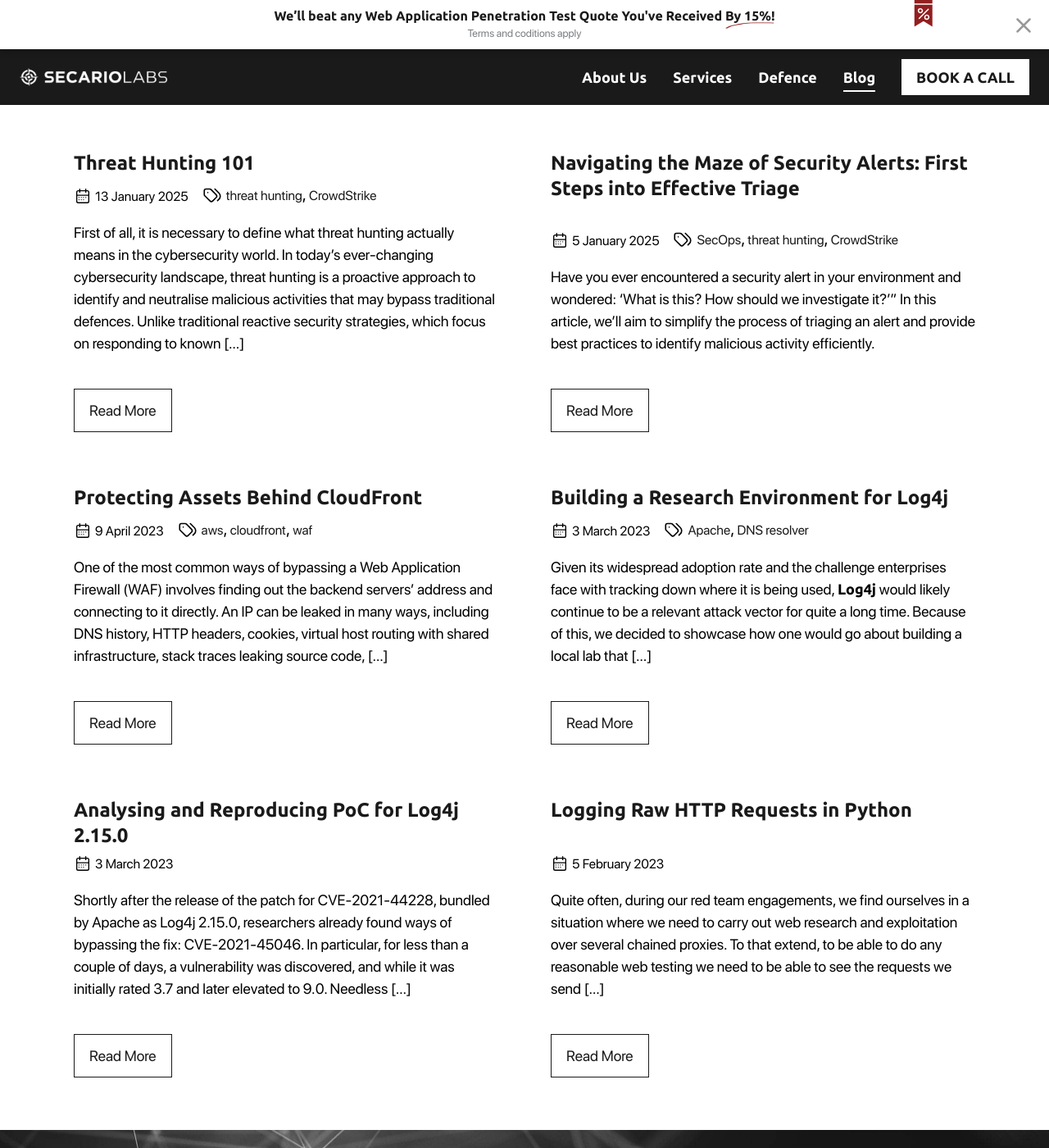
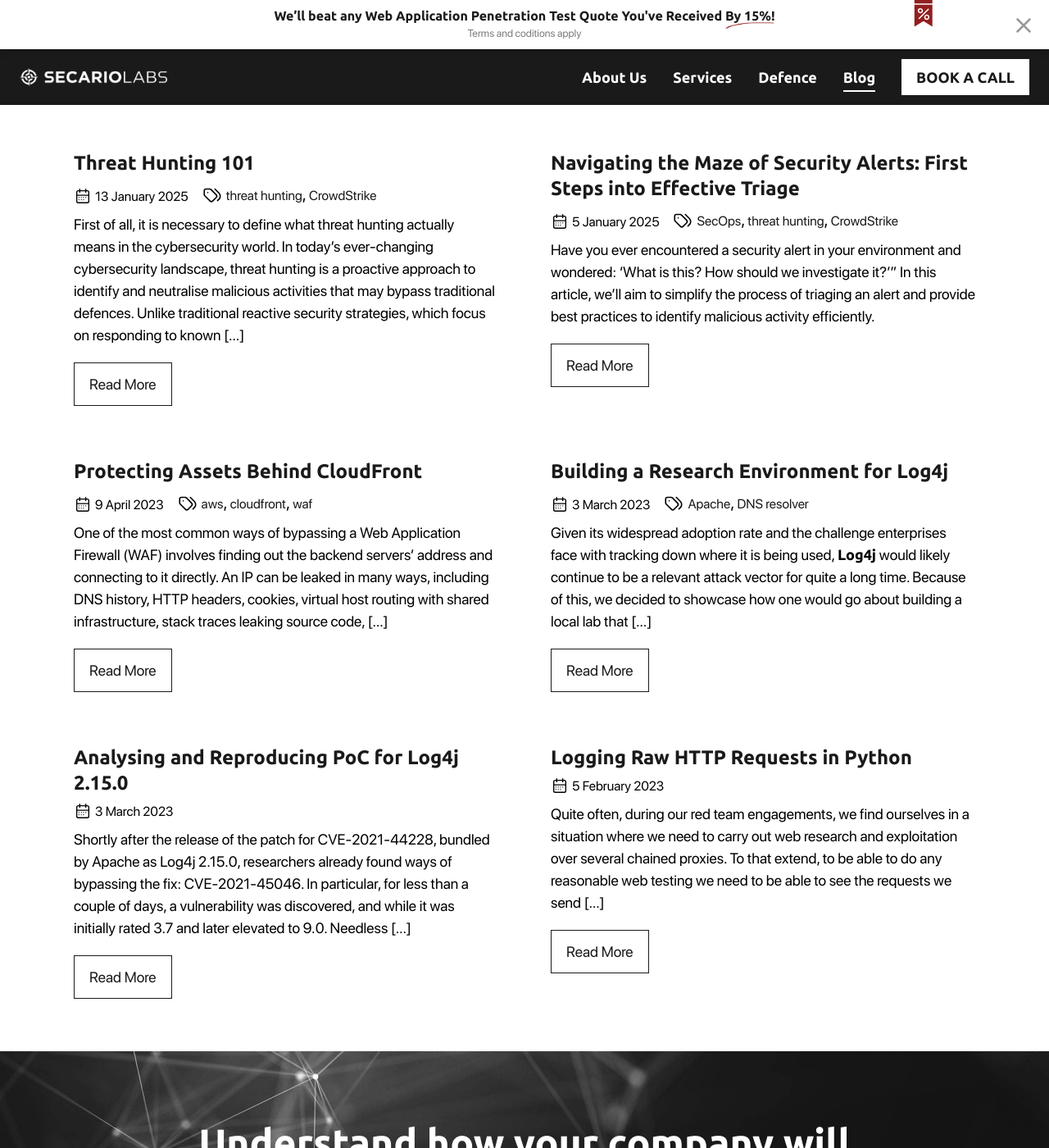
Before and after one commit to secariolabs/secariolabs.github.io, a Jekyll site: the page built from pages/blog.md, in a window 1280 px wide and 1400 px high, scrolled down 552 px. Shown: the whole window at 82% size. Built offline with Jekyll 4.4.1, drawn with Linux system fonts in a browser that asks for light colours; the list of posts is cut into pages by our own code; comment, search, counter and statistics services are not loaded.

Commit message:
Blog teasers

```diff
--- a/_sass/blog.scss
+++ b/_sass/blog.scss
@@ -16,7 +16,6 @@
     &-header {
       display: flex;
       flex-direction: column;
-      flex-grow: 1;
     }
 
     &-body {
@@ -35,6 +34,9 @@
     }
 
     &-summary {
+      p {
+        margin: .5rem 0;
+      }
       @include breakpoint(smaller) {
         p {
           margin-bottom: 0;
@@ -45,6 +47,14 @@
     &-meta {
       display: flex;
       align-items: baseline;
+
+      @include breakpoint(large) {
+        flex-direction: column;
+      }
+
+      @include breakpoint(small) {
+        flex-direction: row;
+      }
 
       @include breakpoint(smallish) {
         flex-direction: column;
@@ -68,6 +78,16 @@
       display: flex;
       align-items: center;
       margin-left: 1rem;
+
+      @include breakpoint(large) {
+        margin-left: 0;
+        margin-top: 0.2rem;
+      }
+
+      @include breakpoint(small) {
+        margin-left: 1rem;
+        margin-top: 0;
+      }
 
       @include breakpoint(smallish) {
         margin-left: 0;
@@ -130,7 +150,7 @@
     }
 
     &-link-wrapper {
-      margin-top: 1.5rem;
+      margin-top: 0.75rem;
     }
 
     &-link {
--- a/_sass/contact.scss
+++ b/_sass/contact.scss
@@ -23,7 +23,7 @@
       border-radius: 6px;
       padding: 0 4rem 3rem 4rem;
 
-      @include breakpoint(large) {
+      @include breakpoint(larger) {
         padding: 2rem;
         padding-top: 0;
       }
--- a/_sass/services-page.scss
+++ b/_sass/services-page.scss
@@ -48,7 +48,7 @@
     &-content {
       align-items: center;
 
-      @include breakpoint(large) {
+      @include breakpoint(larger) {
         align-items: start;
       }
     }
--- a/_sass/vars.scss
+++ b/_sass/vars.scss
@@ -12,8 +12,13 @@
 $zinc: #3f3f46;
 
 @mixin breakpoint($point) {
+  @if $point == larger {
+    @media (max-width: 1200px) {
+      @content;
+    }
+  }
   @if $point == large {
-    @media (max-width: 1200px) {
+    @media (max-width: 1024px) {
       @content;
     }
   }
```
